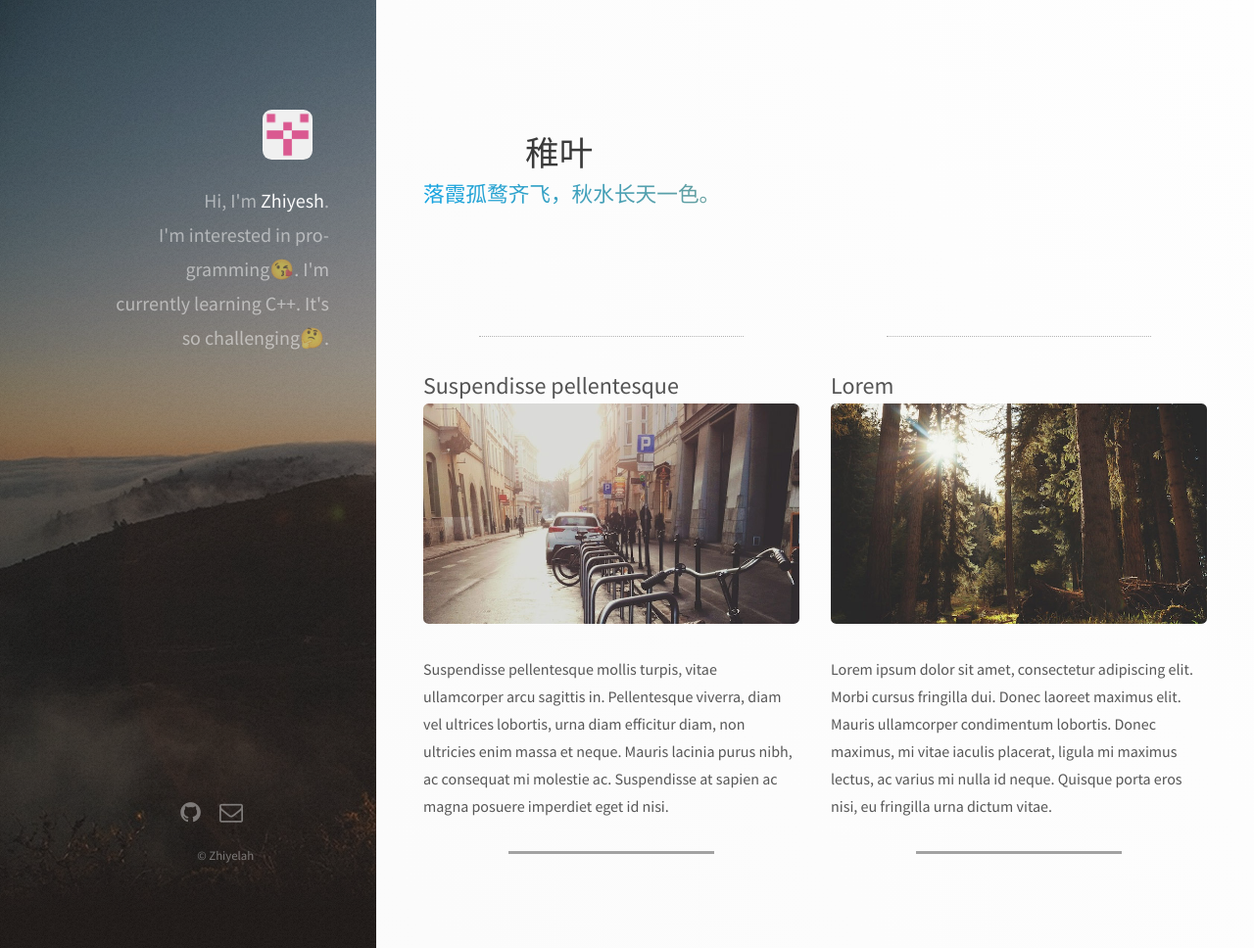
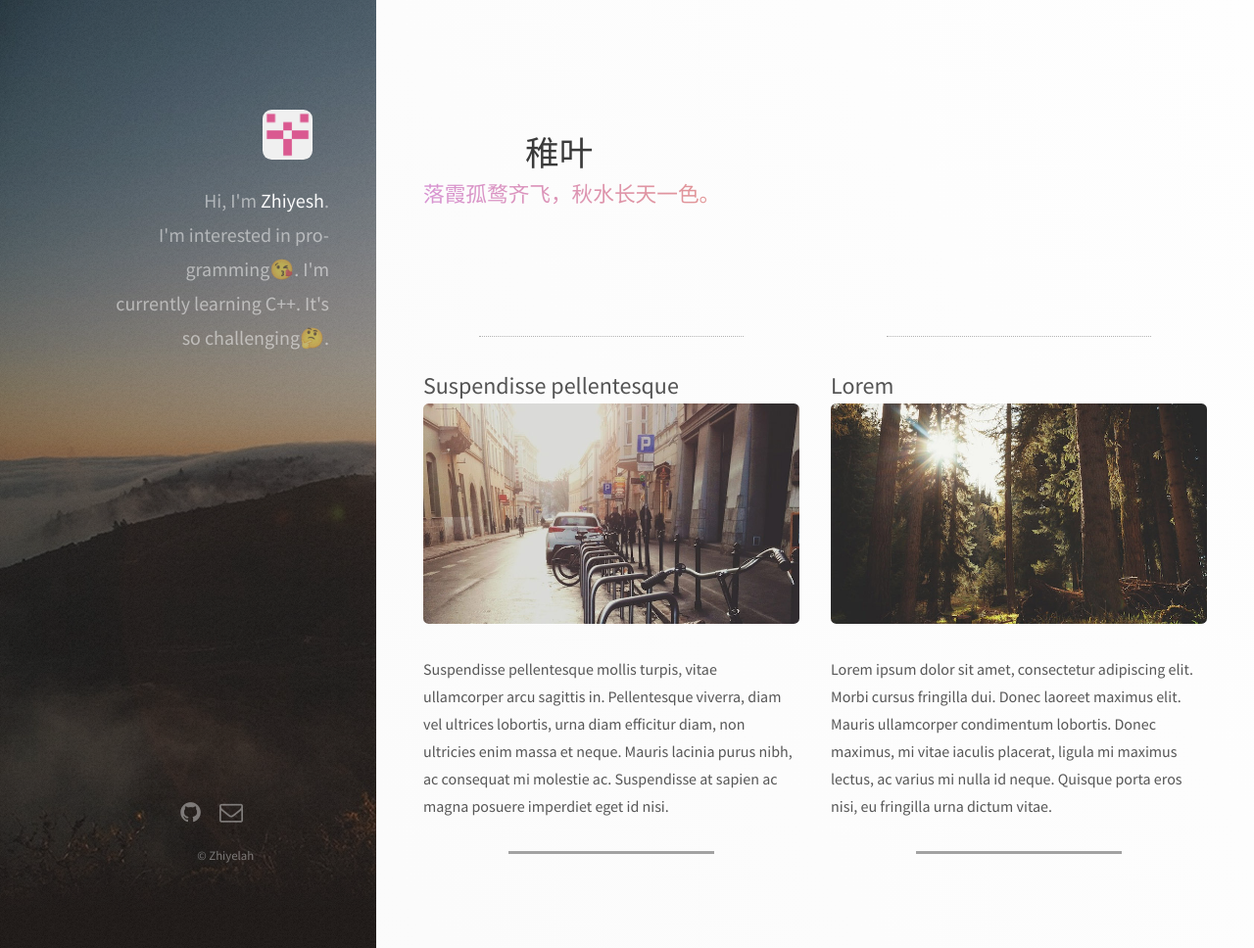
Before and after one commit to Zhiyelah/zhiyelah.github.io, a Jekyll site: the page built from index.html, in a window 1280 px wide and 968 px high. Shown: the whole window at 98% size. Built offline with Jekyll 4.4.1, drawn with Linux system fonts in a browser that asks for light colours; nearby versions of some CDN libraries.

Commit message:
Update main.css

```diff
--- a/css/main.css
+++ b/css/main.css
@@ -1586,7 +1586,7 @@
 		}
 
 		#primary > h3 {
-			background: linear-gradient(to right, #12a3e1, #f4972c);
+			background: linear-gradient(to right, #d793d2, #f4972c);
 			background-clip: text;
 			-webkit-background-clip: text;
 			-webkit-text-fill-color: transparent;
```
